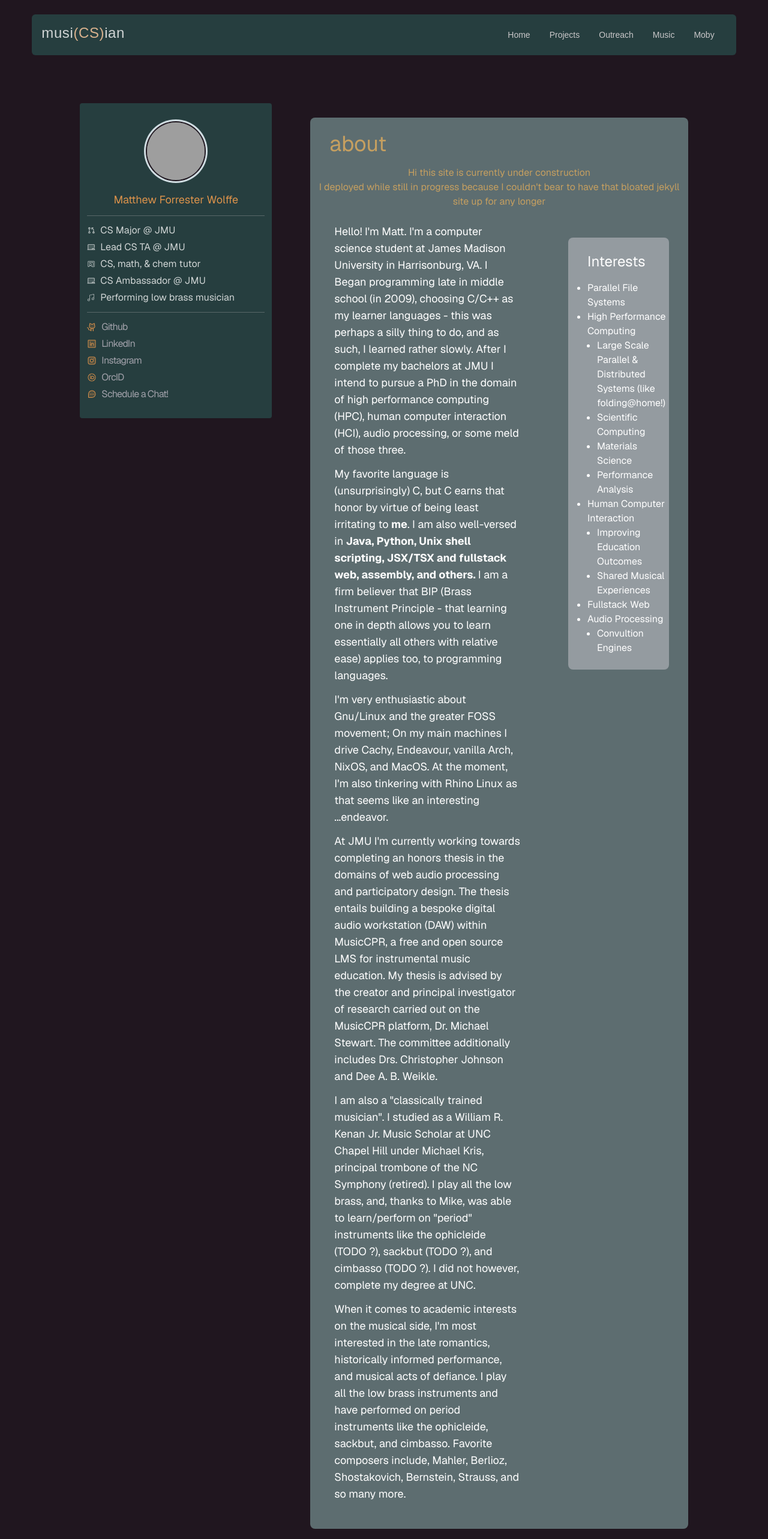
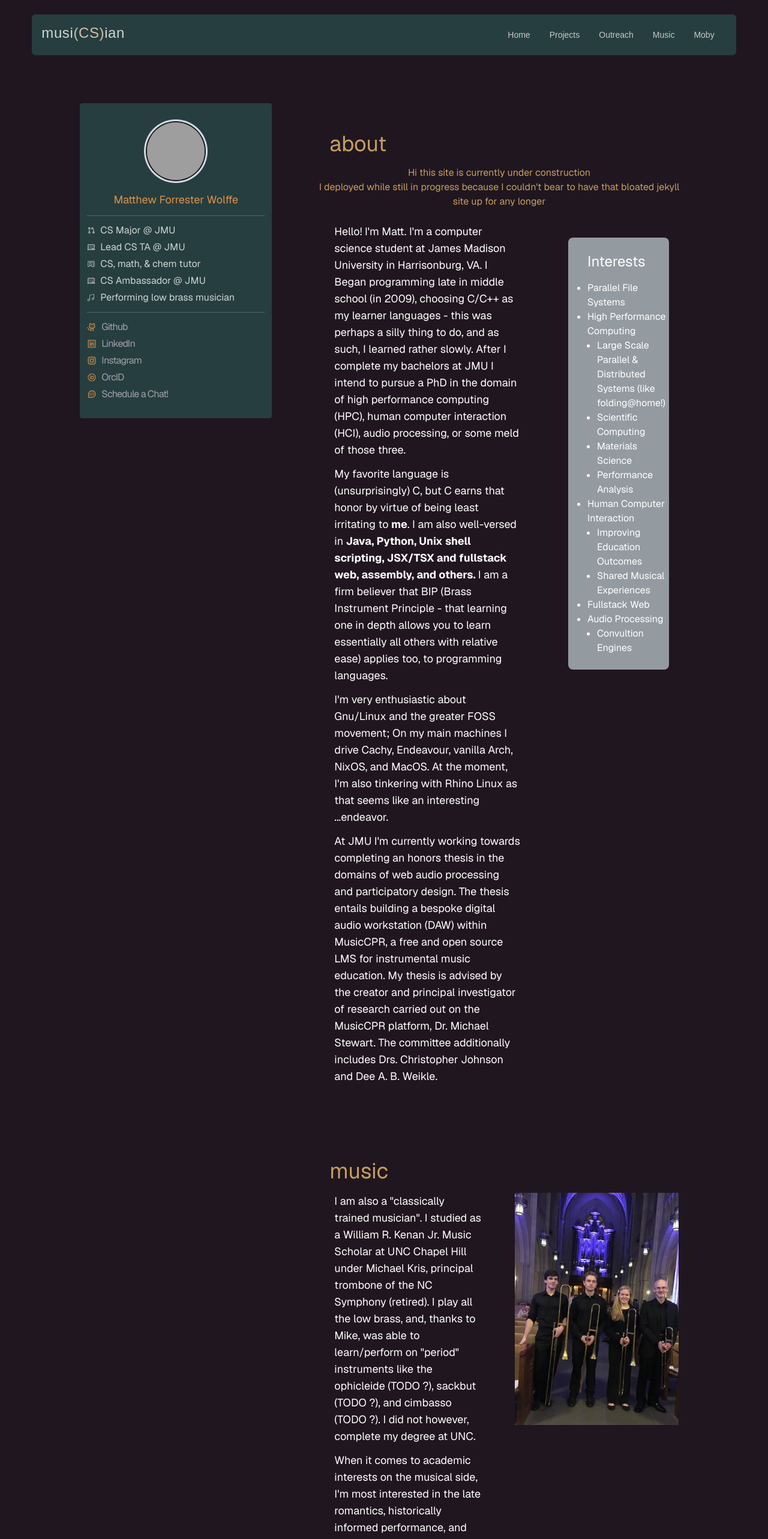
Before and after one commit to mfwolffe/musiCSian, a Next.js app: page / in a window 1280 px wide. Shown: the top 2565 px of the page at 60% size. Built offline with nearby package versions, Linux system fonts and the light colour scheme; grey boxes are pictures that could not be loaded.

Commit message:
have main card reflect other changes

```diff
--- a/src/app/components/MainContent/MainContent.module.css
+++ b/src/app/components/MainContent/MainContent.module.css
@@ -1,9 +1,4 @@
 
-
-.MCContainer {
-  background-color: var(--MC-bg);
-  border-radius: var(--tab-radius);
-}
 
 .bodyText {
   @apply text-white;
--- a/src/app/components/MainContent/MainContent.tsx
+++ b/src/app/components/MainContent/MainContent.tsx
@@ -1,59 +1,13 @@
+"use client";
 
 import styles from "./MainContent.module.css"
-
-import HoverNav from "../HoverNav/HoverNav";
-
-
-interface ContentHeaderProps {
-  title:  string;
-  inCard: boolean;
-}
-
-
-const ContentHeader: React.FC<ContentHeaderProps> = ({ title, inCard }) => {
-  return (
-    <div className="pl-8 pt-6 pb-4">
-      <h1 className={`mr-auto subpixel-antialiased ${inCard ? 'text-2xl' : 'text-4xl'}`}>{ title }</h1>
-    </div>
-  );
-}
-
-
-const InterestsCard = () => {
-  return (
-    <div className={`basis-1/3 mr-8 bg-slate-400 h-full self-start mt-6 ${styles.interestsCard}`}>
-
-      <div className="mb-6">
-        <ContentHeader title="Interests" inCard={true} />
-        <ul className="pl-8">
-          <li className="list-disc">Parallel File Systems</li>
-          <li className="list-disc">High Performance Computing</li>
-            <ul className="pl-4 list-disc">
-              <li>Large Scale Parallel & Distributed Systems (like <a href="https://foldingathome.org/" className="hover:text-teal-300">folding@home</a>!)</li>
-              <li>Scientific Computing</li>
-              <li>Materials Science</li>
-              <li>Performance Analysis</li>
-            </ul>
-          <li className="list-disc">Human Computer Interaction</li>
-            <ul className="pl-4 list-disc">
-              <li>Improving Education Outcomes</li>
-              <li>Shared Musical Experiences</li>
-            </ul>
-          <li className="list-disc">Fullstack Web</li>
-          <li className="list-disc">Audio Processing</li>
-          <ul className="pl-4 list-disc">
-            <li>Convultion Engines</li>
-          </ul>
-        </ul>
-      </div>
-    </div>
-  )
-}
+import ContentHeader from "../ContentHeader/ContentHeader"
+import { InterestsCard } from "../Cards/Cards";
 
 
 const AboutMatt = () => {
   return (
-    <div className={`${styles.MCContainer} w-full mt-6`}>
+    <div className={`MCContainer w-full mt-6`}>
 
       <ContentHeader title="about" inCard={false} />
 
@@ -91,19 +45,6 @@
             My thesis is advised by the creator and principal investigator of research carried out on the MusicCPR platform, <a href="">Dr. Michael Stewart</a>.
             The committee additionally includes Drs. Christopher Johnson and Dee A. B. Weikle.
           </p>
-
-          <p className={`${styles.bodyText}`}>
-            I am also a "classically trained musician".
-            I studied as a William R. Kenan Jr. Music Scholar at UNC Chapel Hill under Michael Kris, principal trombone of the NC Symphony (retired).
-            I play all the low brass, and, thanks to Mike, was able to learn/perform on "period" instruments like the ophicleide (TODO ?), sackbut (TODO ?), and cimbasso (TODO ?).
-            I did not however, complete my degree at UNC.
-          </p>
-
-          <p className={`${styles.bodyText}`}>
-            When it comes to academic interests on the musical side, I'm most interested in the late romantics, historically informed performance, and musical acts of defiance.
-            I play all the low brass instruments and have performed on period instruments like the ophicleide, sackbut, and cimbasso.
-            Favorite composers include, Mahler, Berlioz, Shostakovich, Bernstein, Strauss, and so many more.
-          </p>
         </div>
 
         <InterestsCard />
```
